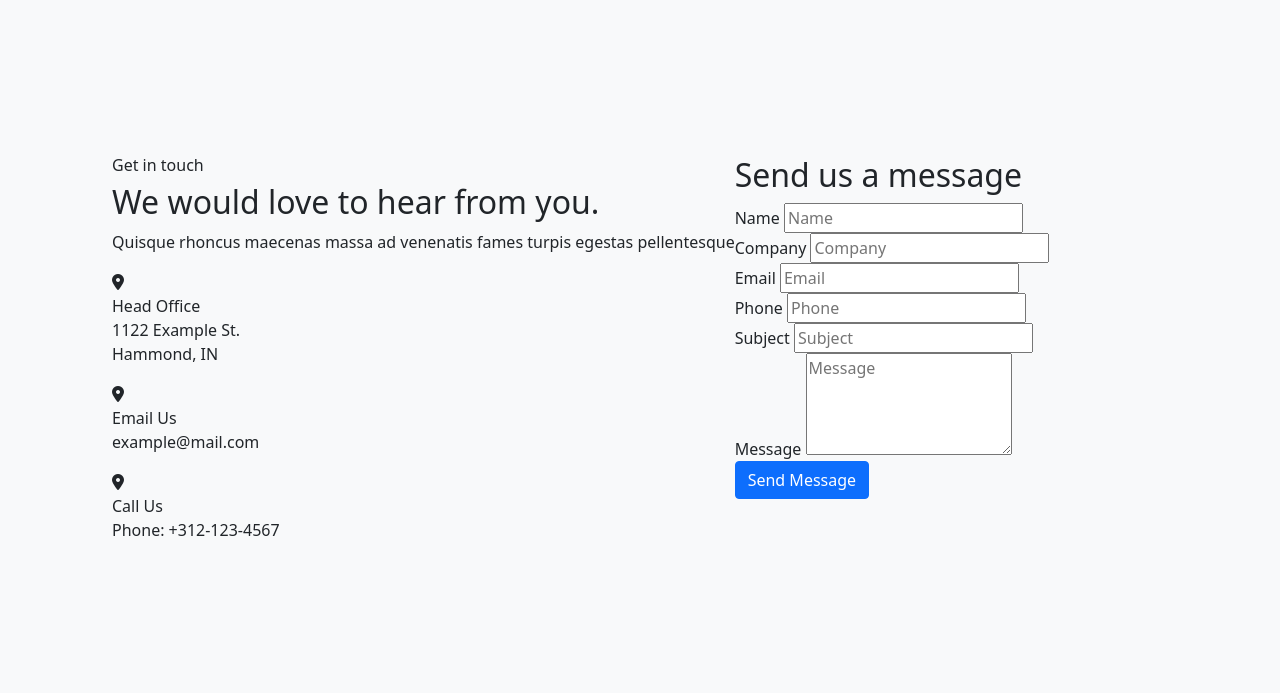
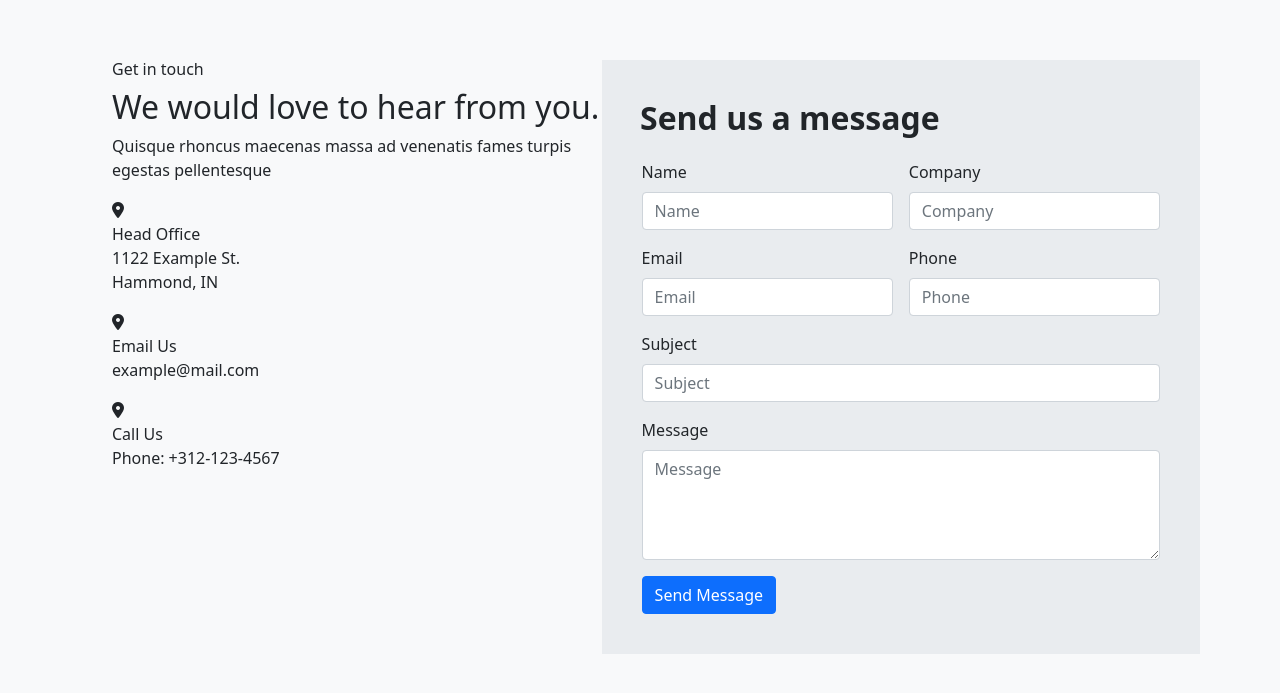
Before and after one commit to Vurnex/techrepairshop, a plain HTML site: page index.html in a window 1280 px wide. Shown: the part 4587-5280 px from the top of the page. Drawn offline with nearby package versions, Linux system fonts and the light colour scheme.

Commit message:
Adjust styles of contact form

```diff
--- a/css/styles.scss
+++ b/css/styles.scss
@@ -364,9 +364,65 @@ html {
     }
 }
 
+.contact {
+
+    justify-content: center;
+}
+
+.contact-form-container {
+
+    form {
+
+        display: flex;
+        flex-wrap: wrap;
+    }
+}
+
+.field-input {
+
+    display: flex;
+    flex-wrap: wrap;
+    width: 50%;
+    padding: 0.5em;
+}
+
+.field-input-2 {
+
+    display: flex;
+    flex-wrap: wrap;
+    width: 100%;
+    padding: 0.5em;
+}
+
+.field-button {
+
+    padding: 0.5em;
+}
+
+.contact-left {
+
+    width: 45%;
+}
+
+.contact-right {
+
+    background: var(--color-about-bg);
+    padding: 2em;
+    width: 55%;
+}
+
 .ctt-border {
 
     border-top: 1px solid #dcdcde;
+
+}
+
+.ctt-right-header {
+
+    h2 {
+        padding: 0.2em;
+        font-weight: bold;
+    }
 
 }
 
--- a/index.html
+++ b/index.html
@@ -661,43 +661,43 @@
 
                 <div class="field-input">
 
-                  <label for="form-field-name">Name</label>
-                  <input type="text" id="form-field-name" placeholder="Name">
+                  <label for="form-field-name" class="form-label">Name</label>
+                  <input type="text" class="form-control" id="form-field-name" placeholder="Name">
 
                 </div>
 
                 <div class="field-input">
 
-                  <label for="form-field-company">Company</label>
-                  <input type="text" id="form-field-company" placeholder="Company">
+                  <label for="form-field-company" class="form-label">Company</label>
+                  <input type="text" class="form-control" id="form-field-company" placeholder="Company">
 
                 </div>
 
                 <div class="field-input">
 
-                  <label for="form-field-email">Email</label>
-                  <input type="email" id="form-field-email" placeholder="Email">
+                  <label for="form-field-email" class="form-label">Email</label>
+                  <input type="email" class="form-control" id="form-field-email" placeholder="Email">
 
                 </div>
 
                 <div class="field-input">
 
-                  <label for="form-field-phone">Phone</label>
-                  <input type="tel" id="form-field-phone" placeholder="Phone">
+                  <label for="form-field-phone" class="form-label">Phone</label>
+                  <input type="tel" class="form-control" id="form-field-phone" placeholder="Phone">
 
                 </div>
 
-                <div class="field-input">
+                <div class="field-input-2">
 
-                  <label for="form-field-subject">Subject</label>
-                  <input type="text" id="form-field-subject" placeholder="Subject">
+                  <label for="form-field-subject" class="form-label">Subject</label>
+                  <input type="text" class="form-control" id="form-field-subject" placeholder="Subject">
 
                 </div>
 
-                <div class="field-input">
+                <div class="field-input-2">
 
-                  <label for="form-field-message">Message</label>
-                  <textarea id="form-field-message" placeholder="Message" rows="4"></textarea>
+                  <label for="form-field-message" class="form-label">Message</label>
+                  <textarea class="form-control" id="form-field-message" placeholder="Message" rows="4"></textarea>
 
                 </div>
 
```
Also changed, not shown: css/styles.css, 1 other file.
